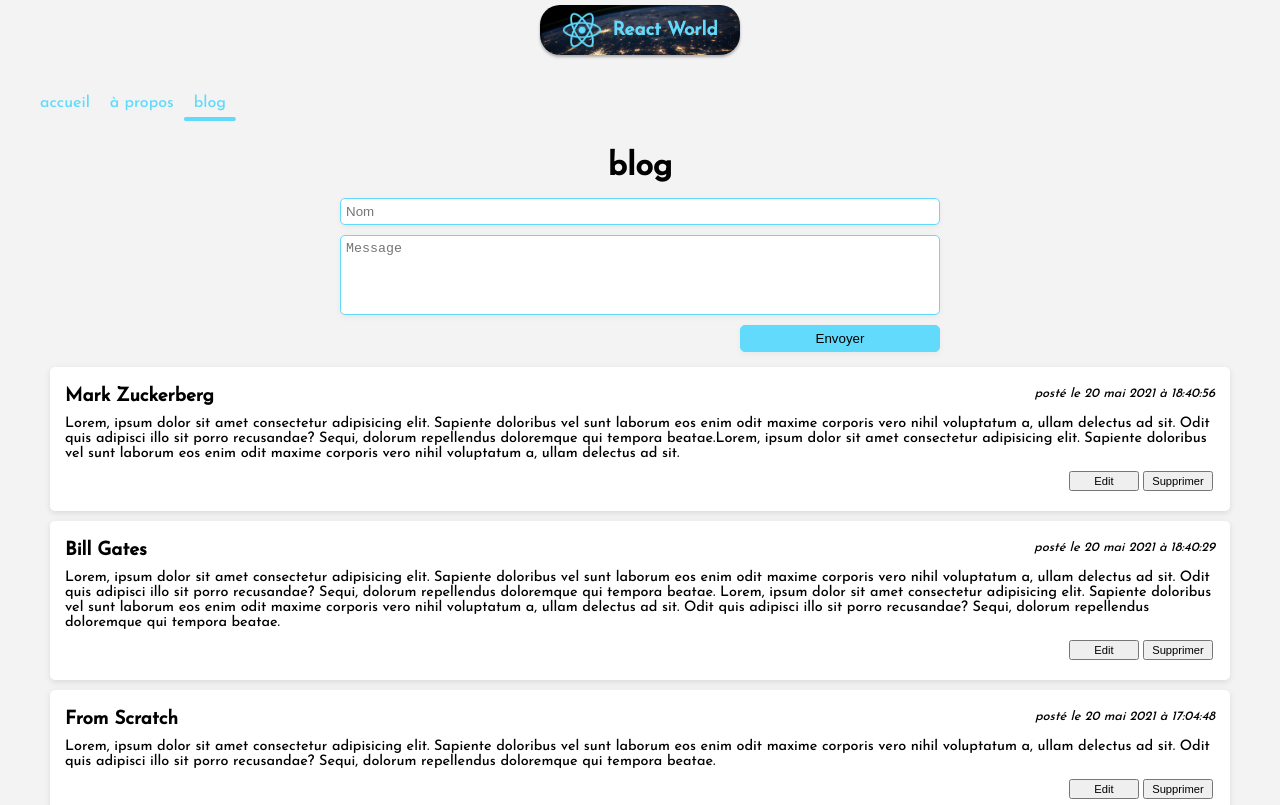
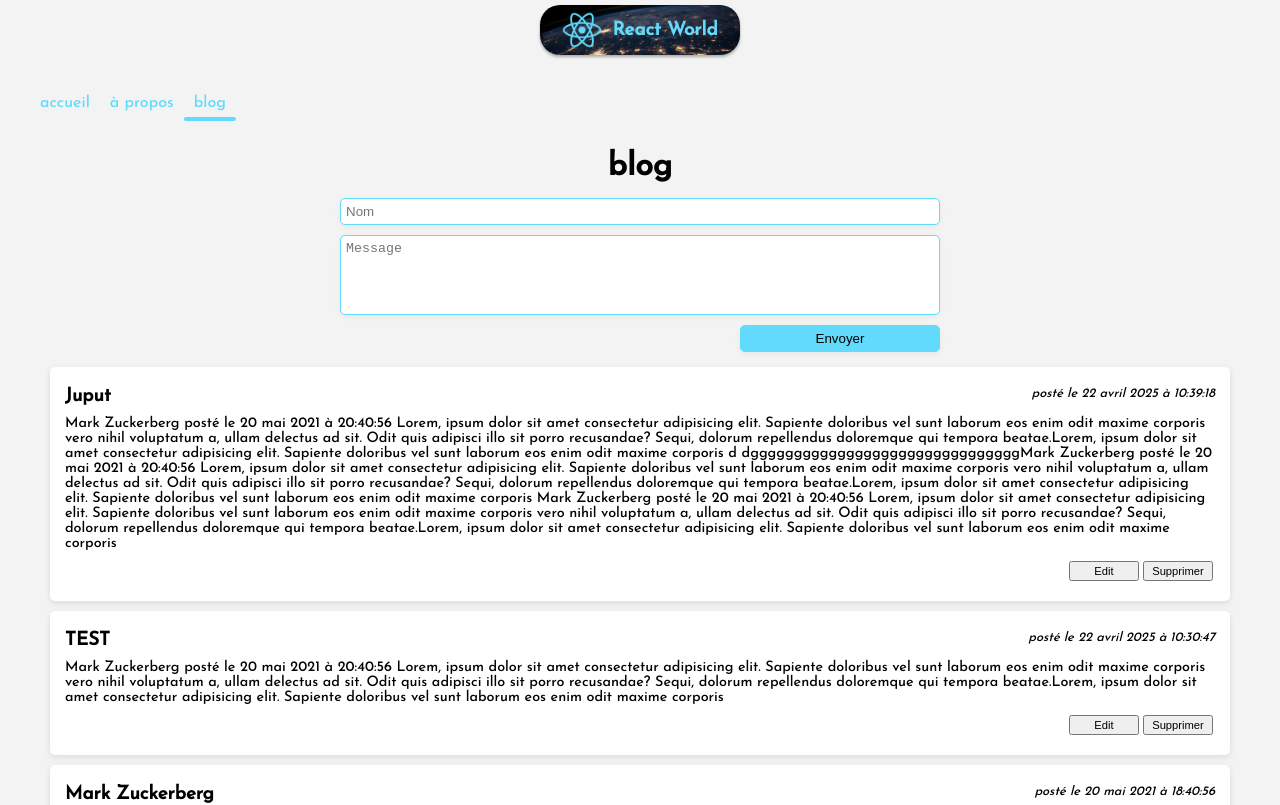
Before and after one commit to SubhamGT/Country-flag1.2, a React (Create React App) app: page /blog in a window 1280 px wide. Shown: the top 805 px of the page. Built offline with nearby package versions, Linux system fonts and the light colour scheme; data requests are answered from the project's data file.

Commit message:
ajout de donée dans la bdd db.json grace a axios.post

```diff
--- a/src/assets/db.json
+++ b/src/assets/db.json
@@ -4,19 +4,31 @@
       "author": "From Scratch",
       "content": "      Lorem, ipsum dolor sit amet consectetur adipisicing elit. Sapiente doloribus vel sunt laborum eos enim odit maxime corporis vero nihil voluptatum a, ullam delectus ad sit. Odit quis adipisci illo sit porro recusandae? Sequi, dolorum repellendus doloremque qui tempora beatae.",
       "date": 1621530288602,
-      "id": 1
+      "id": "1"
     },
     {
       "author": "Bill Gates",
       "content": "Lorem, ipsum dolor sit amet consectetur adipisicing elit. Sapiente doloribus vel sunt laborum eos enim odit maxime corporis vero nihil voluptatum a, ullam delectus ad sit. Odit quis adipisci illo sit porro recusandae? Sequi, dolorum repellendus doloremque qui tempora beatae.\n\nLorem, ipsum dolor sit amet consectetur adipisicing elit. Sapiente doloribus vel sunt laborum eos enim odit maxime corporis vero nihil voluptatum a, ullam delectus ad sit. Odit quis adipisci illo sit porro recusandae? Sequi, dolorum repellendus doloremque qui tempora beatae.",
       "date": 1621536029778,
-      "id": 2
+      "id": "2"
     },
     {
       "author": "Mark Zuckerberg",
       "content": "Lorem, ipsum dolor sit amet consectetur adipisicing elit. Sapiente doloribus vel sunt laborum eos enim odit maxime corporis vero nihil voluptatum a, ullam delectus ad sit. Odit quis adipisci illo sit porro recusandae? Sequi, dolorum repellendus doloremque qui tempora beatae.Lorem, ipsum dolor sit amet consectetur adipisicing elit. Sapiente doloribus vel sunt laborum eos enim odit maxime corporis vero nihil voluptatum a, ullam delectus ad sit. ",
       "date": 1621536056135,
-      "id": 3
+      "id": "3"
+    },
+    {
+      "id": "b6e6",
+      "author": "TEST",
+      "content": "Mark Zuckerberg\nposté le 20 mai 2021 à 20:40:56\nLorem, ipsum dolor sit amet consectetur adipisicing elit. Sapiente doloribus vel sunt laborum eos enim odit maxime corporis vero nihil voluptatum a, ullam delectus ad sit. Odit quis adipisci illo sit porro recusandae? Sequi, dolorum repellendus doloremque qui tempora beatae.Lorem, ipsum dolor sit amet consectetur adipisicing elit. Sapiente doloribus vel sunt laborum eos enim odit maxime corporis ",
+      "date": 1745317847900
+    },
+    {
+      "id": "4e7e",
+      "author": "Juput",
+      "content": "Mark Zuckerberg\nposté le 20 mai 2021 à 20:40:56\nLorem, ipsum dolor sit amet consectetur adipisicing elit. Sapiente doloribus vel sunt laborum eos enim odit maxime corporis vero nihil voluptatum a, ullam delectus ad sit. Odit quis adipisci illo sit porro recusandae? Sequi, dolorum repellendus doloremque qui tempora beatae.Lorem, ipsum dolor sit amet consectetur adipisicing elit. Sapiente doloribus vel sunt laborum eos enim odit maxime corporis \nd\n\ndgggggggggggggggggggggggggggggggMark Zuckerberg\nposté le 20 mai 2021 à 20:40:56\nLorem, ipsum dolor sit amet consectetur adipisicing elit. Sapiente doloribus vel sunt laborum eos enim odit maxime corporis vero nihil voluptatum a, ullam delectus ad sit. Odit quis adipisci illo sit porro recusandae? Sequi, dolorum repellendus doloremque qui tempora beatae.Lorem, ipsum dolor sit amet consectetur adipisicing elit. Sapiente doloribus vel sunt laborum eos enim odit maxime corporis Mark Zuckerberg\nposté le 20 mai 2021 à 20:40:56\nLorem, ipsum dolor sit amet consectetur adipisicing elit. Sapiente doloribus vel sunt laborum eos enim odit maxime corporis vero nihil voluptatum a, ullam delectus ad sit. Odit quis adipisci illo sit porro recusandae? Sequi, dolorum repellendus doloremque qui tempora beatae.Lorem, ipsum dolor sit amet consectetur adipisicing elit. Sapiente doloribus vel sunt laborum eos enim odit maxime corporis ",
+      "date": 1745318358994
     }
   ]
 }
--- a/src/pages/Blog.js
+++ b/src/pages/Blog.js
@@ -6,6 +6,7 @@ import Article from "../components/Article"; // adapte le chemin si besoin
 
 const Blog = () => {
   const [blogData, setBlogData] = useState([]);
+  const [author, setAuthor] = useState("");
   const [content, setContent] = useState("");
   const [error, setError] = useState(false);
 
@@ -26,7 +27,14 @@ const Blog = () => {
     if (content.length < 140) {
       setError(true);
     } else {
+      axios.post("http://localhost:3004/articles", {
+        author,
+        content,
+        date: Date.now(),
+      });
       setError(false);
+      setAuthor("");
+      setContent("");
     }
   };
 
@@ -37,7 +45,11 @@ const Blog = () => {
       <h1>blog</h1>
 
       <form onSubmit={(e) => handleSubmit(e)}>
-        <input type="text" placeholder="Nom" />
+        <input
+          type="text"
+          placeholder="Nom"
+          onChange={(e) => setAuthor(e.target.value)}
+        />
         <textarea
           style={{ border: error ? "1px solid red" : "1px solid #61dafb" }}
           placeholder="Message"
```
